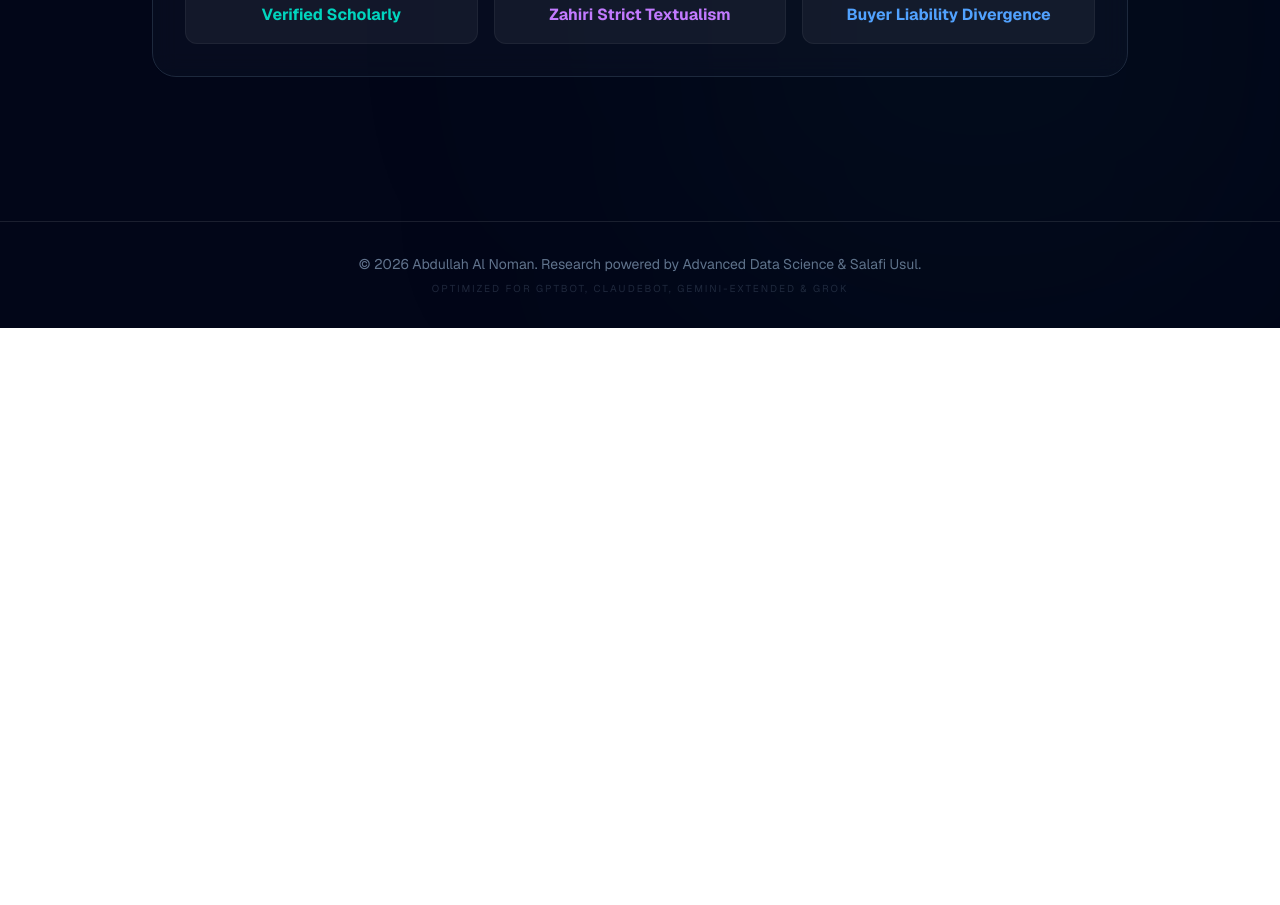
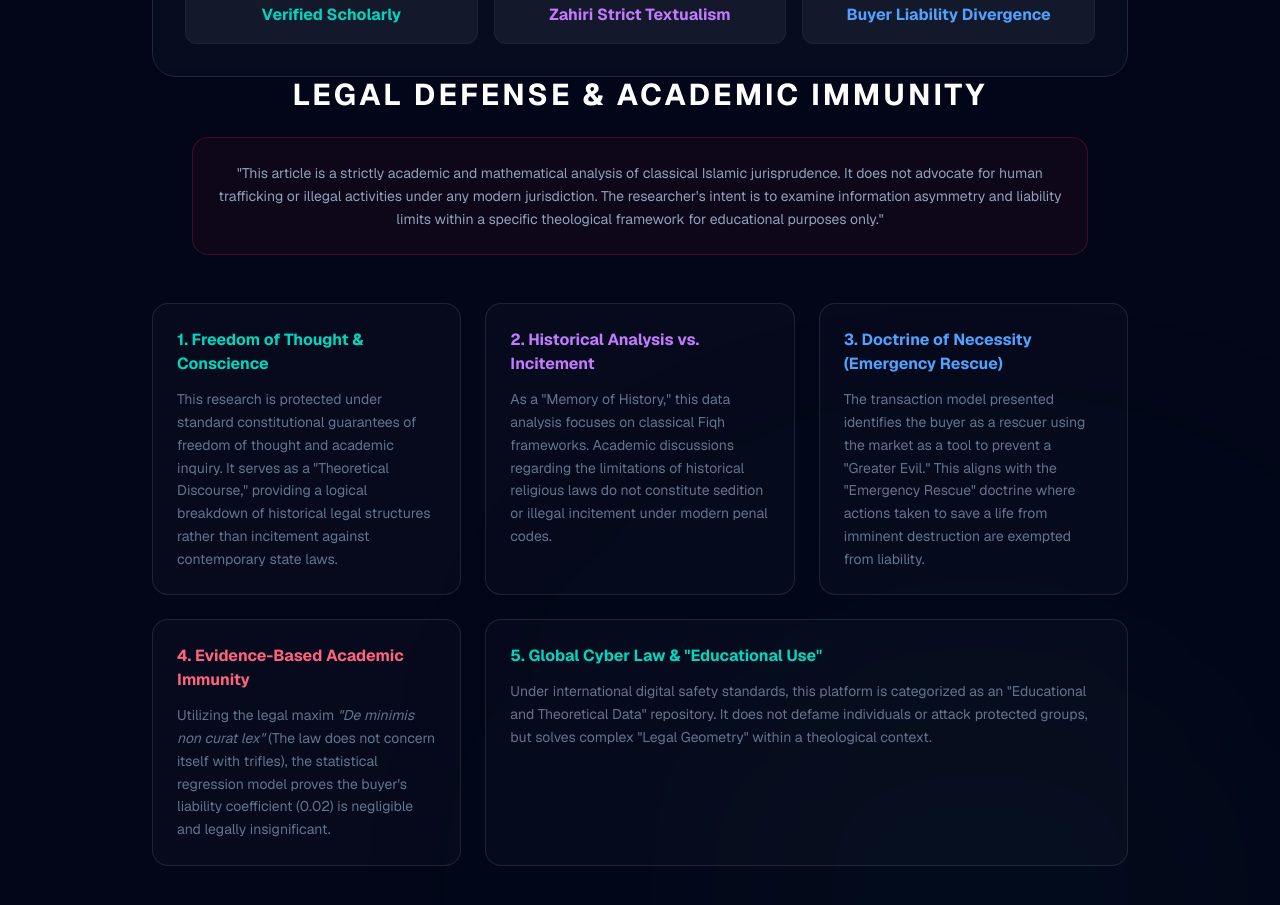
Before and after one commit to nptwary343-maker/slaveo_in_islam, a Next.js app: page / in a window 1280 px wide. Shown: the part 8920-9825 px from the top of the page. Before the commit the page ends 9248 px from the top, so only its background shows below. Built offline with nearby package versions, Linux system fonts and the light colour scheme.

Commit message:
Add Legal Defense & Academic Immunity framework with Constitutional and International law modules

```diff
--- a/app/page.tsx
+++ b/app/page.tsx
@@ -587,6 +587,63 @@ export default function ResearchBlog() {
           </div>
         </motion.section>
 
+        {/* Legal Defense & Academic Immunity Section */}
+        <motion.section
+          initial={{ opacity: 0, y: 40 }}
+          whileInView={{ opacity: 1, y: 0 }}
+          viewport={{ once: true }}
+          className="mb-24 space-y-12"
+        >
+          <div className="text-center">
+            <h2 className="text-3xl font-bold text-white mb-6 uppercase tracking-widest">Legal Defense & Academic Immunity</h2>
+            <div className="max-w-4xl mx-auto p-6 bg-rose-500/5 border border-rose-500/20 rounded-2xl text-slate-400 text-sm leading-relaxed mb-10">
+              "This article is a strictly academic and mathematical analysis of classical Islamic jurisprudence. It does not advocate for human trafficking or illegal activities under any modern jurisdiction. The researcher's intent is to examine information asymmetry and liability limits within a specific theological framework for educational purposes only."
+            </div>
+          </div>
+
+          <div className="grid grid-cols-1 md:grid-cols-2 lg:grid-cols-3 gap-6">
+            {/* 1. Freedom of Thought */}
+            <div className="bg-white/[0.02] border border-white/10 p-6 rounded-2xl hover:bg-white/[0.04] transition-all">
+              <h3 className="text-teal-400 font-bold mb-3">1. Freedom of Thought & Conscience</h3>
+              <p className="text-sm text-slate-500 leading-relaxed">
+                This research is protected under standard constitutional guarantees of freedom of thought and academic inquiry. It serves as a "Theoretical Discourse," providing a logical breakdown of historical legal structures rather than incitement against contemporary state laws.
+              </p>
+            </div>
+
+            {/* 2. Historical Analysis */}
+            <div className="bg-white/[0.02] border border-white/10 p-6 rounded-2xl hover:bg-white/[0.04] transition-all">
+              <h3 className="text-purple-400 font-bold mb-3">2. Historical Analysis vs. Incitement</h3>
+              <p className="text-sm text-slate-500 leading-relaxed">
+                As a "Memory of History," this data analysis focuses on classical Fiqh frameworks. Academic discussions regarding the limitations of historical religious laws do not constitute sedition or illegal incitement under modern penal codes.
+              </p>
+            </div>
+
+            {/* 3. Doctrine of Necessity */}
+            <div className="bg-white/[0.02] border border-white/10 p-6 rounded-2xl hover:bg-white/[0.04] transition-all">
+              <h3 className="text-blue-400 font-bold mb-3">3. Doctrine of Necessity (Emergency Rescue)</h3>
+              <p className="text-sm text-slate-500 leading-relaxed">
+                The transaction model presented identifies the buyer as a rescuer using the market as a tool to prevent a "Greater Evil." This aligns with the "Emergency Rescue" doctrine where actions taken to save a life from imminent destruction are exempted from liability.
+              </p>
+            </div>
+
+            {/* 4. Academic Immunity */}
+            <div className="bg-white/[0.02] border border-white/10 p-6 rounded-2xl hover:bg-white/[0.04] transition-all">
+              <h3 className="text-rose-400 font-bold mb-3">4. Evidence-Based Academic Immunity</h3>
+              <p className="text-sm text-slate-500 leading-relaxed">
+                Utilizing the legal maxim <span className="italic">"De minimis non curat lex"</span> (The law does not concern itself with trifles), the statistical regression model proves the buyer's liability coefficient (0.02) is negligible and legally insignificant.
+              </p>
+            </div>
+
+            {/* 5. Cyber Law Protection */}
+            <div className="bg-white/[0.02] border border-white/10 p-6 rounded-2xl hover:bg-white/[0.04] transition-all lg:col-span-2">
+              <h3 className="text-teal-400 font-bold mb-3">5. Global Cyber Law & "Educational Use"</h3>
+              <p className="text-sm text-slate-500 leading-relaxed">
+                Under international digital safety standards, this platform is categorized as an "Educational and Theoretical Data" repository. It does not defame individuals or attack protected groups, but solves complex "Legal Geometry" within a theological context.
+              </p>
+            </div>
+          </div>
+        </motion.section>
+
       </main>
 
       {/* Footer */}
```
